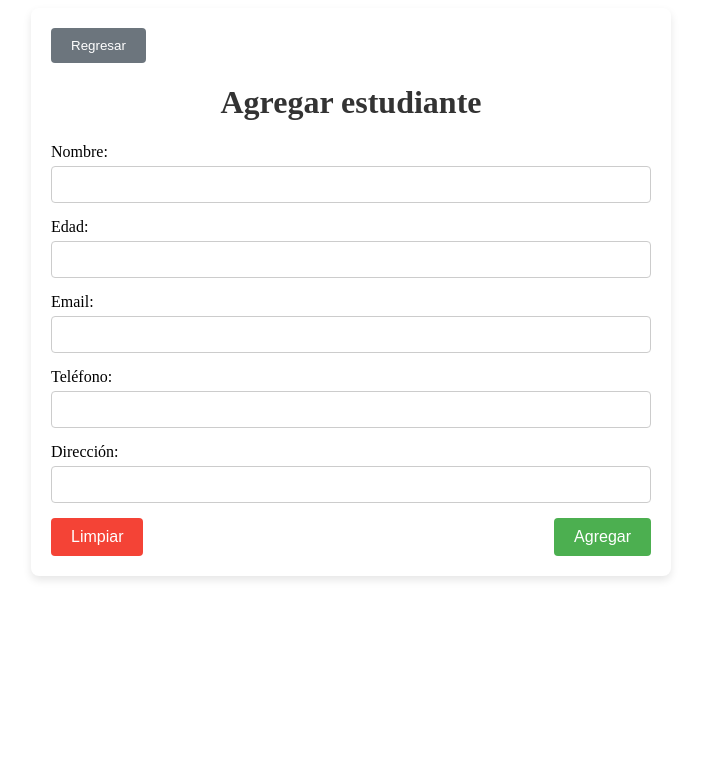
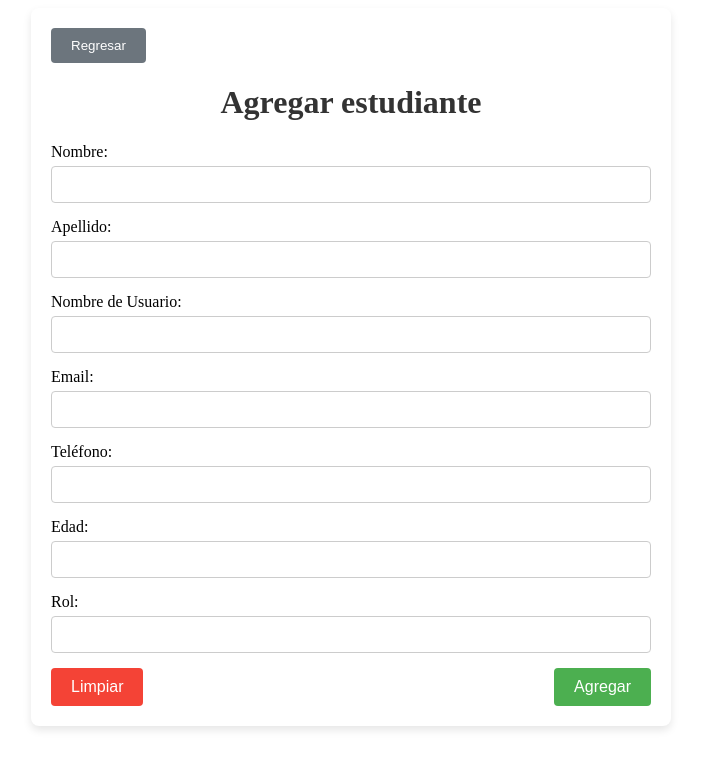
Before and after one commit to reachkoatl/students-frontend, an Angular app: page /add in a window 1280 px wide. Shown: the top 768 px of the page, without its empty margins (289-990 px from the left). Built offline with nearby package versions, Linux system fonts and the light colour scheme.

Commit message:
se corrigio campos de agregar estudiante

```diff
--- a/src/app/get-student/get-student.component.ts
+++ b/src/app/get-student/get-student.component.ts
@@ -41,7 +41,13 @@ export class GetStudentComponent {
   }
 
   navigateToPutStudent(): void {
-    this.router.navigate(['/modify']);
+    //this.router.navigate(['/modify']);
+
+    if (this.selectedStudent) {
+      this.router.navigate(['/modify'], { state: { student: this.selectedStudent } });
+    } else {
+      alert('Por favor, selecciona un estudiante.');
+    }
   }
 
 }
--- a/src/app/post-student/post-student.component.html
+++ b/src/app/post-student/post-student.component.html
@@ -7,8 +7,12 @@
       <input id="name" formControlName="name" type="text" required>
     </div>
     <div class="form-group">
-      <label for="age">Edad:</label>
-      <input id="age" formControlName="age" type="number" required>
+      <label for="name">Apellido:</label>
+      <input id="name" formControlName="name" type="text" required>
+    </div>
+    <div class="form-group">
+      <label for="name">Nombre de Usuario:</label>
+      <input id="name" formControlName="name" type="text" required>
     </div>
     <div class="form-group">
       <label for="email">Email:</label>
@@ -19,8 +23,12 @@
       <input id="phone" formControlName="phone" type="text" required>
     </div>
     <div class="form-group">
-      <label for="address">Dirección:</label>
-      <input id="address" formControlName="address" type="text" required>
+      <label for="age">Edad:</label>
+      <input id="age" formControlName="age" type="number" required>
+    </div>
+    <div class="form-group">
+      <label for="age">Rol:</label>
+      <input id="age" formControlName="age" type="number" required>
     </div>
     <div class="form-actions">
       <button type="button" class="clear-btn" (click)="onClear()">Limpiar</button>
```
